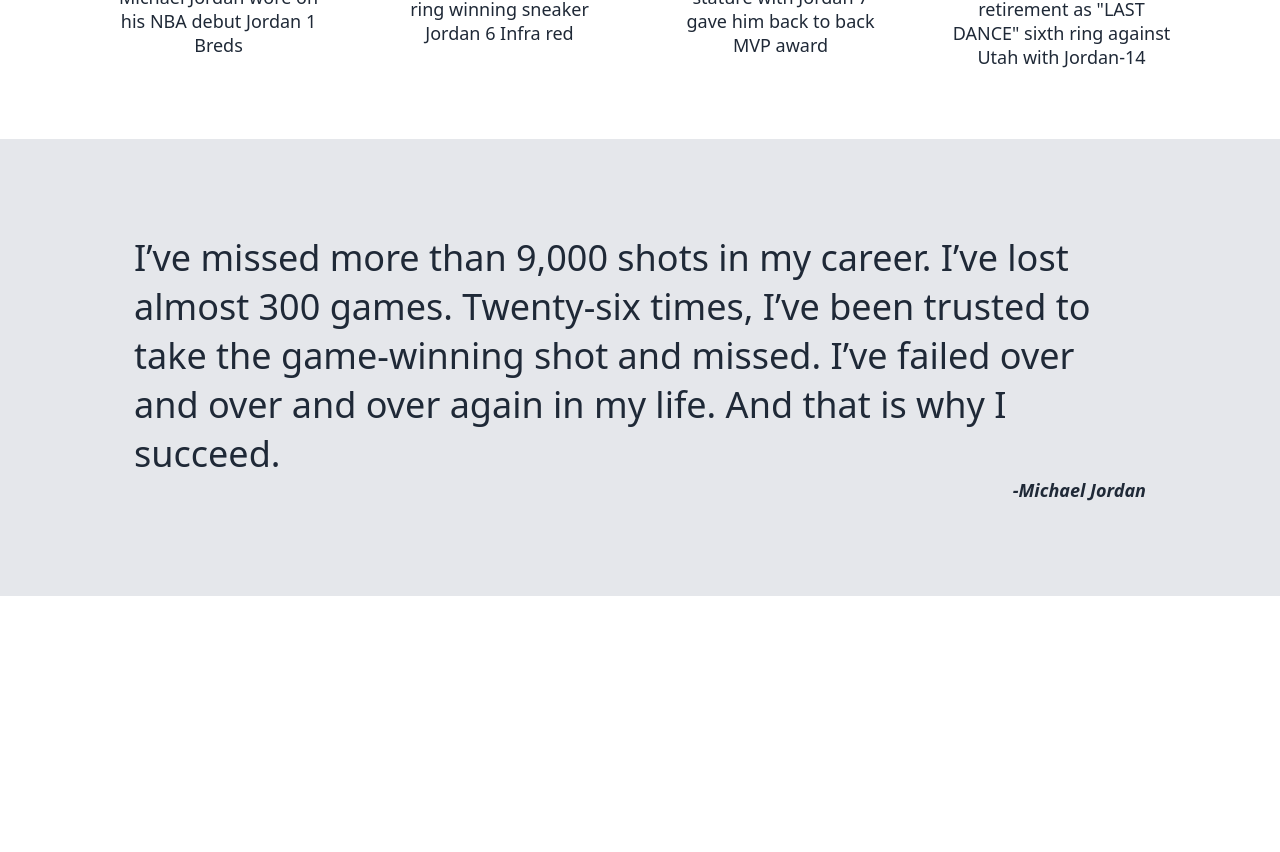
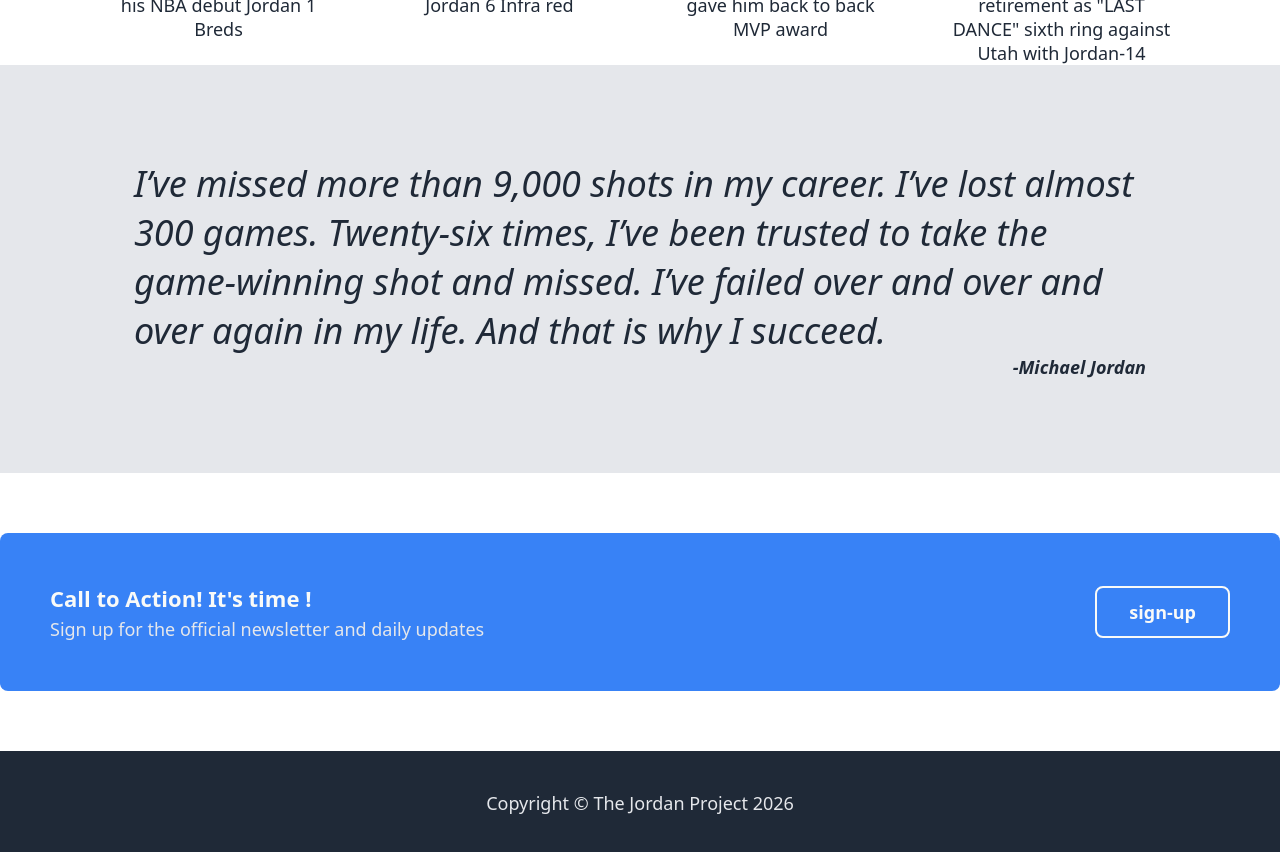
Before and after one commit to Pratik23G/learnNodeJsMonoR, a website: page index.html in a window 1280 px wide. Shown: the part 840-1692 px from the top of the page. Before the commit the page ends 1436 px from the top, so only its background shows below. Drawn offline with Linux system fonts and the light colour scheme.

Commit message:
Final version

```diff
--- a/global.css
+++ b/global.css
@@ -31,24 +31,24 @@
   height: 40px;
 }
 
-.link,
-a {
+/* Scoped to nav links only — no longer styles every <a> on the page */
+.link {
   display: flex;
   flex-wrap: wrap;
-  justify-content: space-between;
   align-items: center;
+  gap: 35px;
+}
+
+.link a {
   font-size: 18px;
   color: #e5e7eb;
-  gap: 35px;
   text-decoration: none;
 }
 
 .main-content {
   background-color: #1f2937;
   display: flex;
-  /* align-items: center; */
   justify-content: space-evenly;
-  flex: 1;
   padding: 110px 70px;
 }
 
@@ -67,7 +67,6 @@ a {
 .hero-text p {
   font-size: 18px;
   color: #e5e7eb;
-  text-align: center;
 }
 
 .main-content video {
@@ -81,7 +80,10 @@ a {
   width: 150px;
   color: #e5e7eb;
   font-size: 18px;
+  border: none;
   border-radius: 8px;
+  font-weight: bold;
+  cursor: pointer;
 }
 
 .information h2 {
@@ -96,7 +98,7 @@ a {
   display: flex;
   flex-direction: row;
   justify-content: space-around;
-  align-items: center;
+  align-items: flex-start;
   gap: 24px;
   max-width: 1100px;
   margin: 0 auto;
@@ -105,8 +107,8 @@ a {
 .info-card {
   display: flex;
   flex-direction: column;
-  justify-content: space-around;
   align-items: center;
+  gap: 12px;
 }
 
 .info-card img {
@@ -115,7 +117,6 @@ a {
   object-fit: cover;
   border-radius: 7px;
   border: #3882f6 solid 4px;
-  margin: 4px;
 }
 
 .info-card p {
@@ -123,16 +124,7 @@ a {
   color: #1f2937;
   text-align: center;
   max-width: 220px;
-  margin: 8px auto;
-  margin-bottom: 70px;
 }
-/* .box-one p,
-.box-two p,
-.box-three p,
-.box-four p {
-  font-size: 18px;
-  color: #1f2937;
-} */
 
 .quotes-section {
   background-color: #e5e7eb;
@@ -143,6 +135,7 @@ a {
   font-size: 36px;
   color: #1f2937;
   font-weight: 300;
+  font-style: italic;
   text-align: left;
   max-width: 1100px;
   margin: 0 auto;
@@ -150,11 +143,50 @@ a {
 }
 
 .quotes-section blockquote cite {
+  display: block;
   font-size: 18px;
   text-align: right;
   color: #1f2937;
-  max-width: 1100px;
-  margin: 0 auto;
   font-weight: 900;
-  display: block;
 }
+
+.action-box {
+  display: flex;
+  justify-content: space-between;
+  align-items: center;
+  background-color: #3882f6;
+  text-align: left;
+  max-width: 1300px;
+  margin: 60px auto;
+  padding: 50px;
+  gap: 8px;
+  border-radius: 8px;
+  font-size: 18px;
+  color: #e5e7eb;
+}
+
+.action-box .action-one {
+  font-size: 22px;
+  color: #f9faf8;
+  font-weight: 900;
+  margin-bottom: 4px;
+}
+
+.action-box .sign-up {
+  border: #f9faf8 solid 2px;
+  background: transparent;
+  border-radius: 8px;
+  color: #f9faf8;
+  font-size: 18px;
+  padding: 12px 32px;
+  font-weight: bold;
+  cursor: pointer;
+}
+
+.closing-box {
+  background-color: #1f2937;
+  text-align: center;
+  color: #e5e7eb;
+  font-size: 18px;
+  padding: 40px;
+}
--- a/index.html
+++ b/index.html
@@ -75,5 +75,19 @@
         <cite>-Michael Jordan</cite>
       </blockquote>
     </div>
+    <div class="action-box">
+      <div class="action-content">
+        <p class="action-one">Call to Action! It's time !</p>
+        <p class="action-two">
+          Sign up for the official newsletter and daily updates
+        </p>
+      </div>
+      <button class="sign-up">sign-up</button>
+    </div>
+    <footer>
+      <div class="closing-box">
+        <p>Copyright &copy; The Jordan Project 2026</p>
+      </div>
+    </footer>
   </body>
 </html>
```
